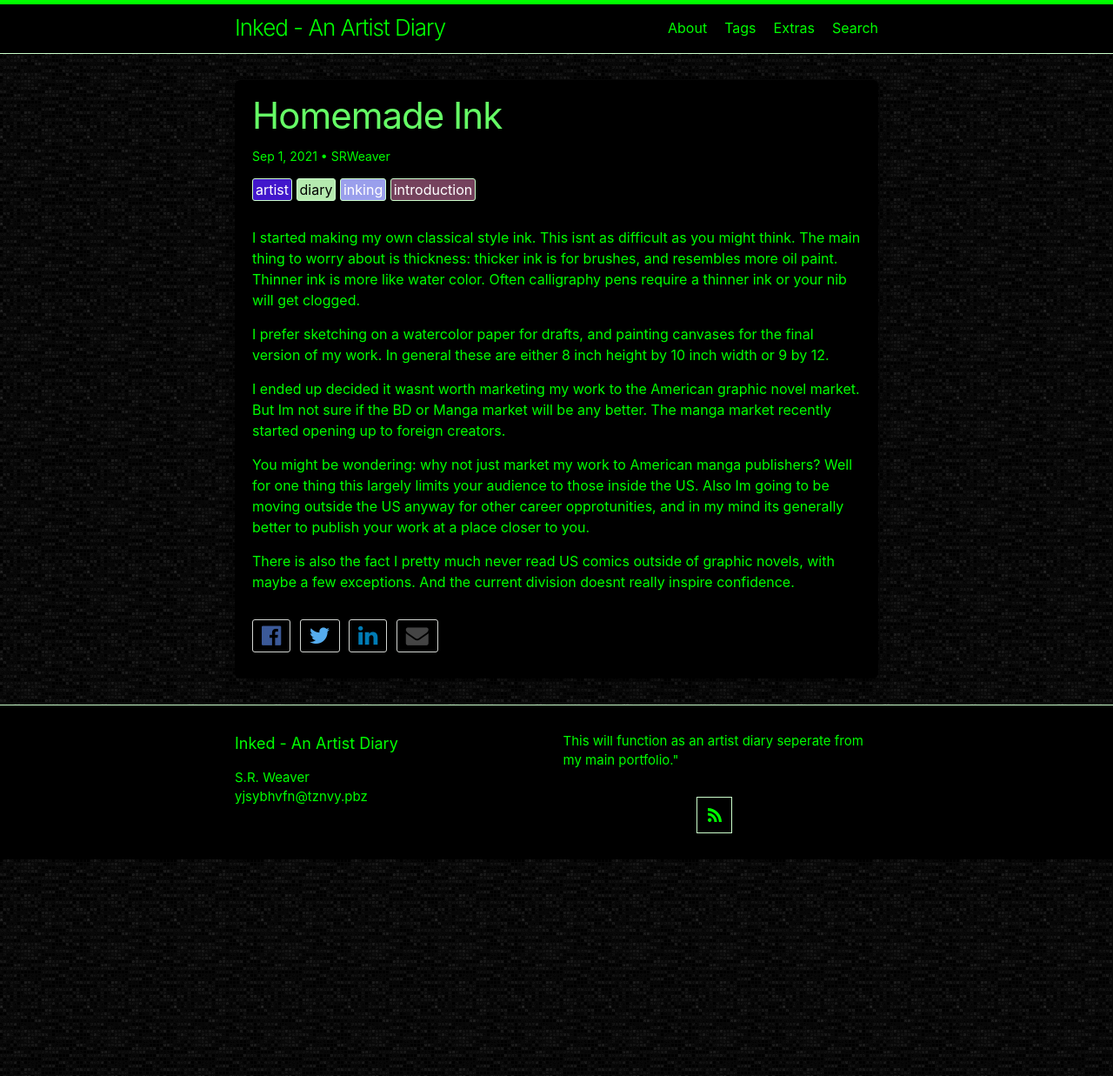
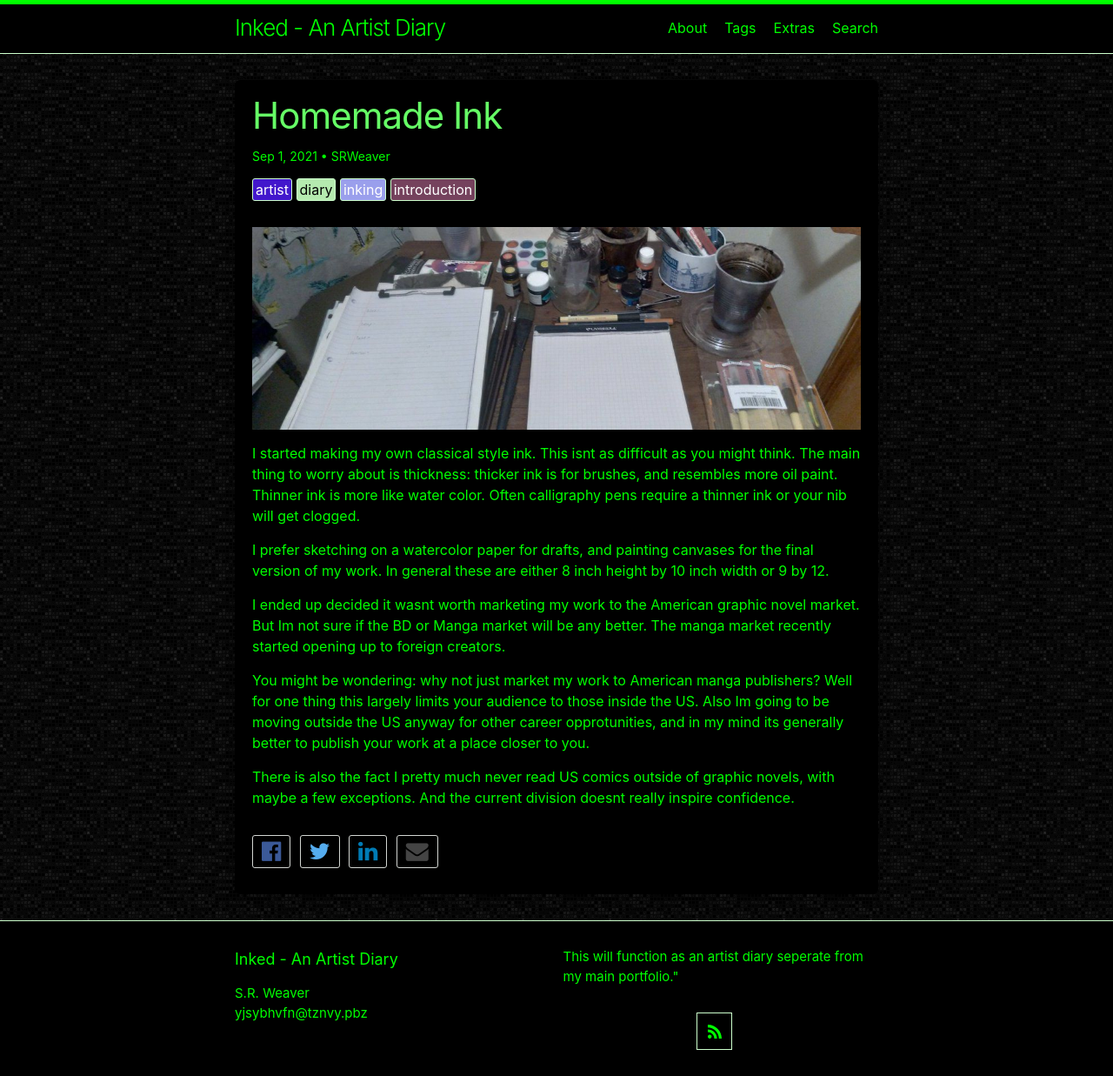
Before and after one commit to LWFlouisa/Inked, a Jekyll site: the page built from _posts/2021-09-01-homemadeink.md, in a window 1280 px wide. Shown: the whole page at 87% size. Built offline with Jekyll 4.4.1, drawn with Linux system fonts in a browser that asks for light colours; our own code applies the rules of GitHub Pages for plain Markdown files.

Commit message:
Update 2021-09-01-homemadeink.md

```diff
--- a/_posts/2021-09-01-homemadeink.md
+++ b/_posts/2021-09-01-homemadeink.md
@@ -3,6 +3,8 @@ title: Homemade Ink
 author: SRWeaver
 tags: introduction artist inking diary
 ---
+![image](https://raw.githubusercontent.com/LWFlouisa/Inked/main/assets/images/posts/annotations-to-pro-git-2e/banner.jpeg)
+
 I started making my own classical style ink. This isnt as difficult as you might think. The main thing to worry about is thickness: thicker ink is for brushes, and resembles more oil paint. Thinner ink is more like water color. Often calligraphy pens require a thinner ink or your nib will get clogged.
 
 I prefer sketching on a watercolor paper for drafts, and painting canvases for the final version of my work. In general these are either 8 inch height by 10 inch width or 9 by 12.
```
